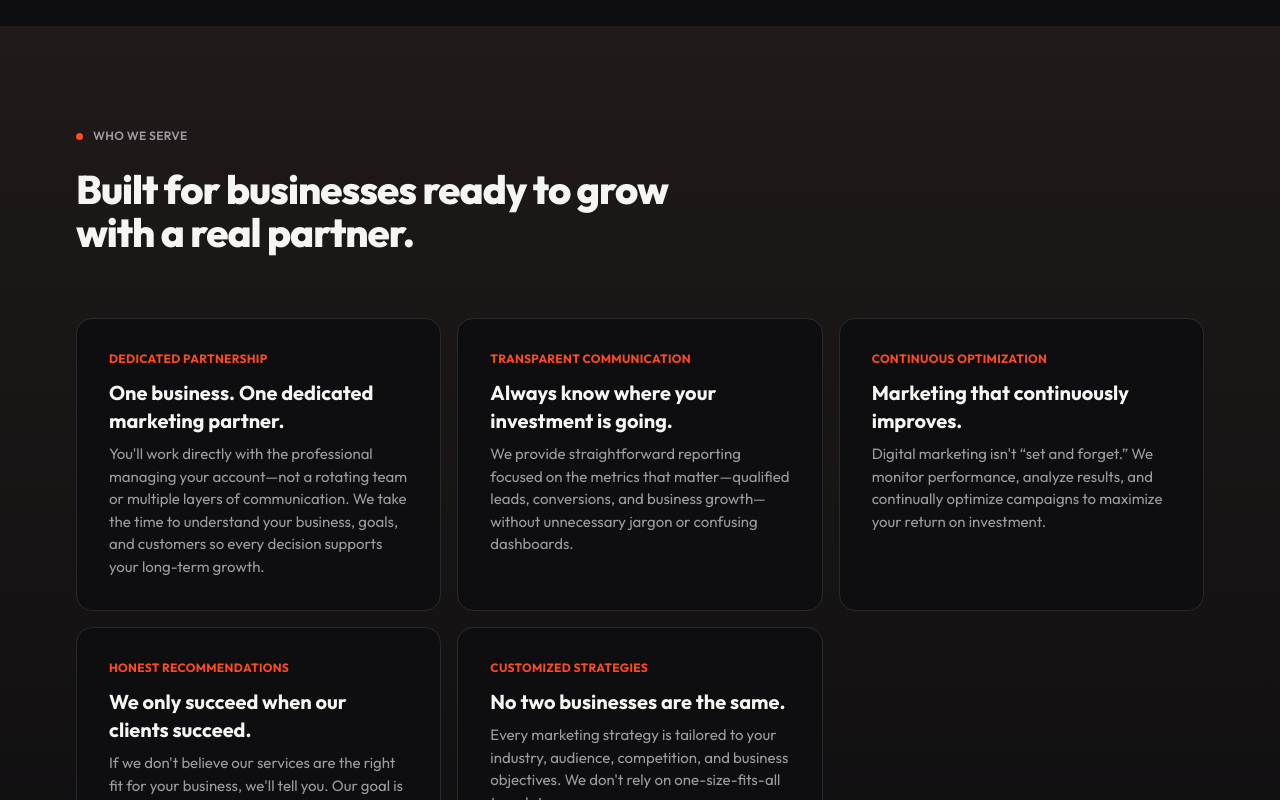
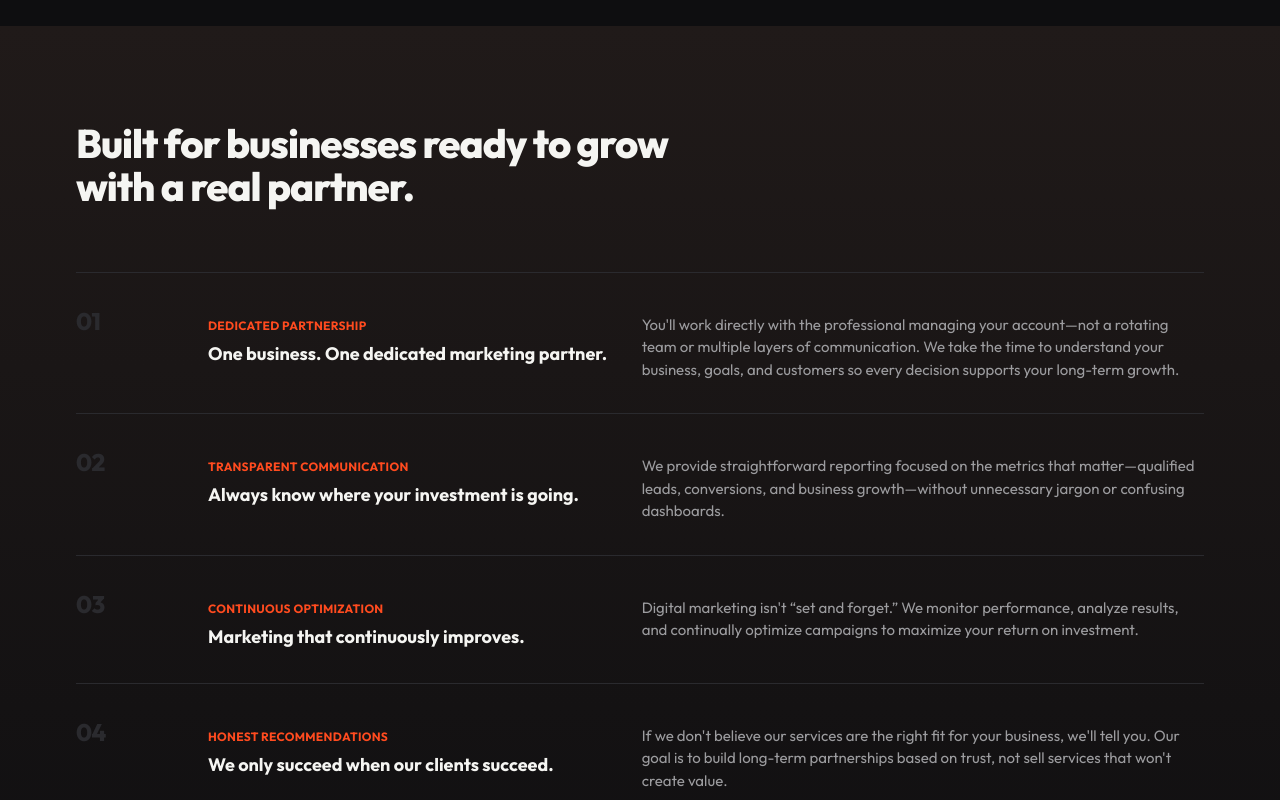
Before and after one commit to smohen985-ux/mm-digital-site, a Next.js app: page /mm-digital-site/ in a window 1280 px wide. Shown: the part 4360-5160 px from the top of the page. Built offline with nearby package versions, Linux system fonts and the light colour scheme.

Commit message:
Update HowWeWork.tsx

```diff
--- a/src/components/HowWeWork.tsx
+++ b/src/components/HowWeWork.tsx
@@ -2,26 +2,31 @@ import { Reveal } from "./Reveal";
 
 const CARDS = [
   {
+    number: "01",
     label: "Dedicated Partnership",
     title: "One business. One dedicated marketing partner.",
     body: "You'll work directly with the professional managing your account—not a rotating team or multiple layers of communication. We take the time to understand your business, goals, and customers so every decision supports your long-term growth.",
   },
   {
+    number: "02",
     label: "Transparent Communication",
     title: "Always know where your investment is going.",
     body: "We provide straightforward reporting focused on the metrics that matter—qualified leads, conversions, and business growth—without unnecessary jargon or confusing dashboards.",
   },
   {
+    number: "03",
     label: "Continuous Optimization",
     title: "Marketing that continuously improves.",
     body: "Digital marketing isn't “set and forget.” We monitor performance, analyze results, and continually optimize campaigns to maximize your return on investment.",
   },
   {
+    number: "04",
     label: "Honest Recommendations",
     title: "We only succeed when our clients succeed.",
     body: "If we don't believe our services are the right fit for your business, we'll tell you. Our goal is to build long-term partnerships based on trust, not sell services that won't create value.",
   },
   {
+    number: "05",
     label: "Customized Strategies",
     title: "No two businesses are the same.",
     body: "Every marketing strategy is tailored to your industry, audience, competition, and business objectives. We don't rely on one-size-fits-all templates.",
@@ -36,25 +41,27 @@ export default function HowWeWork() {
     >
       <div className="container">
         <div className="mb-16 max-w-[640px]">
-          <Reveal index={0} as="p" className="mb-6 inline-flex items-center gap-2.5 text-xs font-semibold uppercase tracking-wide text-muted before:content-[''] before:h-[7px] before:w-[7px] before:shrink-0 before:rounded-full before:bg-accent">
-            Who we serve
-          </Reveal>
           <Reveal index={1} as="h2" isTitle className="text-[28px] font-extrabold leading-[1.08] tracking-tight md:text-[40px]">
             Built for businesses ready to grow with a real partner.
           </Reveal>
         </div>
 
-        <div className="grid grid-cols-1 gap-4 md:grid-cols-3">
+        <div className="divide-y divide-border border-t border-border">
           {CARDS.map((c, i) => (
             <Reveal
               key={c.label}
               index={i}
-              className="rounded-2xl border border-border bg-bg p-8 transition-[border-color,transform] hover:-translate-y-1 hover:border-accent"
+              className="group grid grid-cols-1 gap-2 py-8 transition-colors md:grid-cols-[100px_1fr_1.4fr] md:items-baseline md:gap-8"
             >
-              <span className="mb-3 block text-xs font-bold uppercase tracking-wide text-accent">
-                {c.label}
+              <span className="text-2xl font-extrabold tracking-tight text-border transition-colors group-hover:text-accent">
+                {c.number}
               </span>
-              <h3 className="mb-2 text-xl font-bold text-ink">{c.title}</h3>
+              <div>
+                <span className="mb-1.5 block text-xs font-bold uppercase tracking-wide text-accent">
+                  {c.label}
+                </span>
+                <h3 className="text-lg font-bold text-ink">{c.title}</h3>
+              </div>
               <p className="mb-0 text-[15px] text-muted">{c.body}</p>
             </Reveal>
           ))}
```
